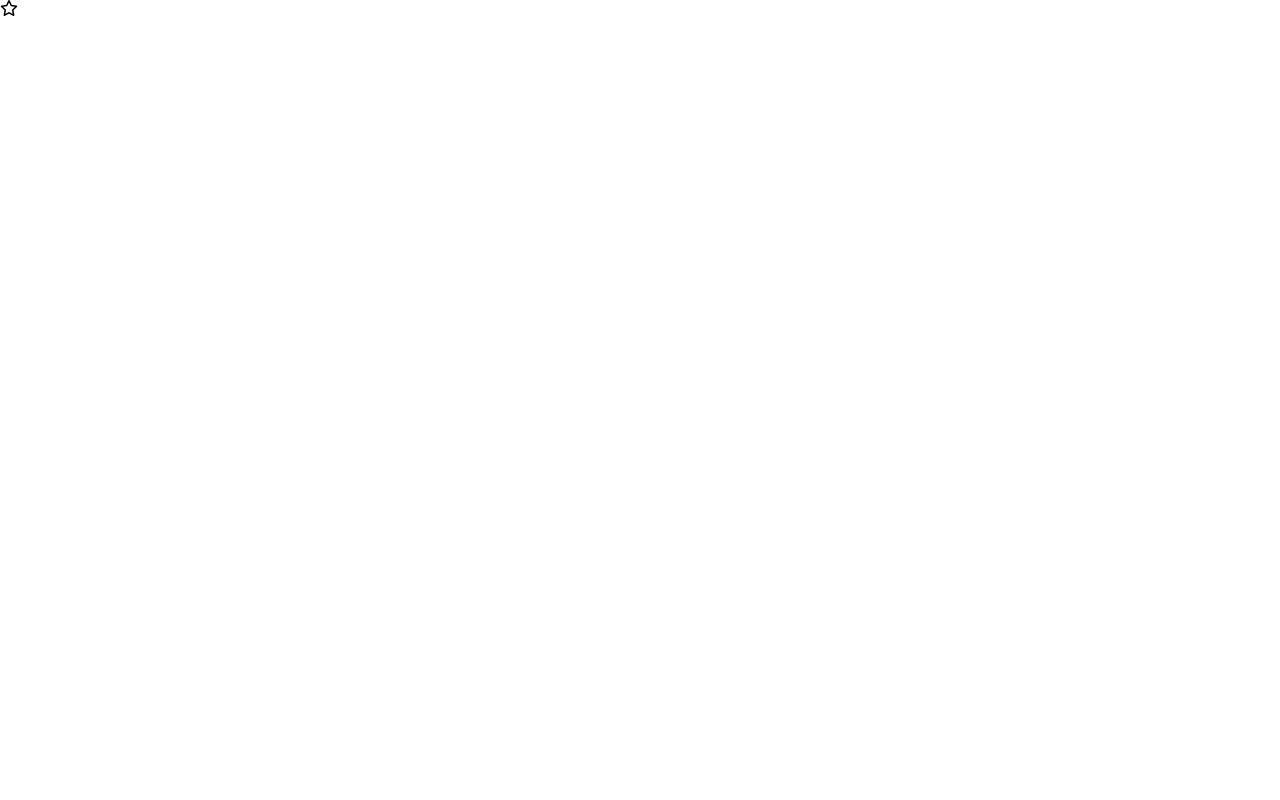
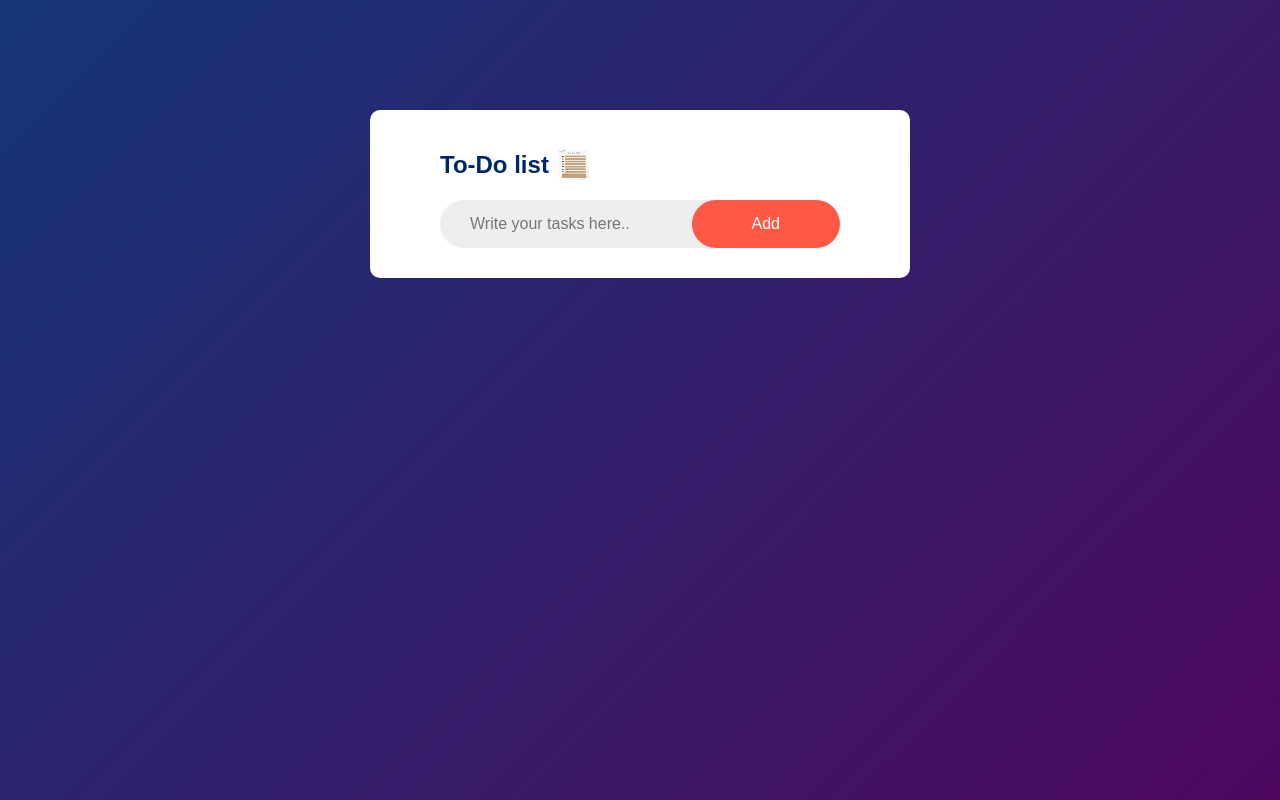
Before and after one commit to omar52/Reminder, a plain HTML site: page index.html in a window 1280 px wide. Drawn offline with Linux system fonts and the light colour scheme.

Commit message:
finish html and css files

```diff
--- a/css/style.css
+++ b/css/style.css
@@ -2,4 +2,85 @@
     padding: 0;
     margin: 0;
     box-sizing: border-box;
+    font-family: 'poppins' , sans-serif;
+    list-style: none;
 }
+.container{
+    width: 100%;
+    min-height: 100vh;
+    background: linear-gradient(135deg,#153677,#4e085f);
+    padding: 10px;
+}
+.ToDo-app{
+    width: 100%;
+    max-width: 540px;
+    background-color: #fff;
+    margin: 100px auto 20px;
+    padding: 40px 70px 30px;
+    border-radius: 10px;
+}
+.ToDo-app h2{
+    display: flex;
+    align-items: center;
+    color: #002765;
+    margin-bottom: 20px;
+}
+.ToDo-app img{
+    width: 30px;
+    margin-left: 10px;
+    height: 30px;
+
+}
+.row{
+    display: flex;
+    align-items: center;
+    justify-content: space-between;
+    background: #edeef0;
+    border-radius: 30px;
+    padding-left: 20px;
+}
+.row input{
+    background: transparent;
+    border: none;
+    flex: 1;
+    outline: none;
+    padding: 10px;
+}
+.row button{
+    height: 100%;
+    border: none;
+    margin-right: 0;
+    padding: 15px 60px;
+    border-radius: 40px;
+    font-weight: lighter;
+    cursor: pointer;
+    color: #fff;
+    background: #ff5945;
+}
+ul li{
+    font-size: 17px;
+    user-select: none;
+    cursor: pointer;
+    padding: 20px 40px 15px;
+    position: relative;
+}
+ul li::before{
+    content:"";
+    position: absolute;
+    width: 28px;
+    height: 28px;
+    background-image: url(/img/unchecked.png);
+    background-size: cover;
+    background-position: center;
+    top:16px ;
+    left: 0;
+}
+
+ul li.checked{
+    color: #555;
+    text-decoration: line-through;
+}
+ul li.checked::before{
+    background-image: url(/img/checked.jpg);
+
+}
--- a/index.html
+++ b/index.html
@@ -12,7 +12,27 @@
     <title>JS reminder</title>
   </head>
   <body>
-    <i class="fa-regular fa-star"></i>
+    <div class="container">
+      <div class="ToDo-app">
+        <h2>
+          To-Do list <img src="/img/to do list image.webp" alt="to-do-icon " />
+        </h2>
+        <div class="row">
+          <input
+            type="text"
+            id="input-text"
+            placeholder="Write your tasks here.."
+          />
+          <button>Add</button>
+        </div>
+        <ul id="Tasks">
+          <!-- <li class="checked">task1</li>
+          <li>task2</li>
+          <li>task3</li> -->
+        </ul>
+      </div>
+    </div>
+
     <script src="js/script.js"></script>
   </body>
 </html>
```
Also changed, not shown: img/checked.jpg (added), img/to do list image.webp (added), img/unchecked.png (added).
